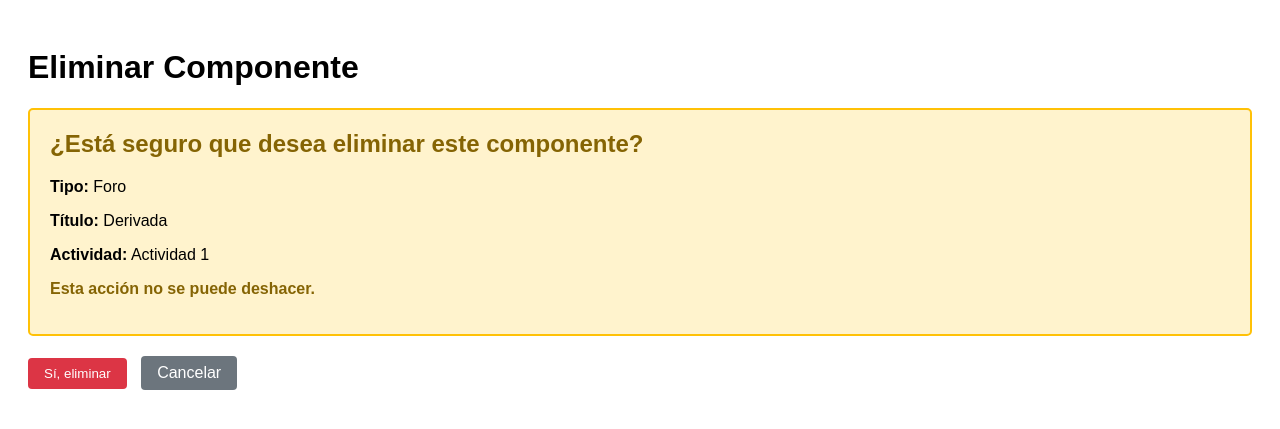
After one commit to Jupazumur/Proyecto_IngSoft2_2025-2, a Django app: page /componente/21/eliminar/ in a window 1280 px wide. The commit adds this page. Shown: the top 429 px of the page. Run offline with Django 5.2, Linux system fonts and the light colour scheme; data comes from the database, SQL or seed files in the repository; both versions use the stored data as it was after the commit; some libraries are stand-ins or nearby versions.

Commit message:
Eliminar componente

```diff
--- /dev/null
+++ b/contenido/templates/contenido/eliminar_componente_confirmar.html
@@ -0,0 +1,64 @@
+<!DOCTYPE html>
+<html lang="es">
+<head>
+    <meta charset="utf-8">
+    <title>Eliminar Componente</title>
+    <style>
+        body{font-family:sans-serif;padding:20px}
+        .confirm-box {
+            background: #fff3cd;
+            border: 2px solid #ffc107;
+            padding: 20px;
+            border-radius: 5px;
+            margin: 20px 0;
+        }
+        .confirm-box h2 {
+            margin-top: 0;
+            color: #856404;
+        }
+        .button-group {
+            margin-top: 20px;
+        }
+        button, a.button {
+            padding: 8px 16px;
+            margin-right: 10px;
+            text-decoration: none;
+            border-radius: 4px;
+            border: none;
+            cursor: pointer;
+            display: inline-block;
+        }
+        button[type="submit"] {
+            background-color: #dc3545;
+            color: white;
+        }
+        button[type="submit"]:hover {
+            background-color: #c82333;
+        }
+        a.button {
+            background-color: #6c757d;
+            color: white;
+        }
+        a.button:hover {
+            background-color: #5a6268;
+        }
+    </style>
+</head>
+<body>
+    <h1>Eliminar Componente</h1>
+    <div class="confirm-box">
+        <h2>¿Está seguro que desea eliminar este componente?</h2>
+        <p><strong>Tipo:</strong> {{ componente.get_tipo_display }}</p>
+        <p><strong>Título:</strong> {{ componente.titulo }}</p>
+        <p><strong>Actividad:</strong> {{ componente.actividad.titulo }}</p>
+        <p style="color: #856404; font-weight: bold;">Esta acción no se puede deshacer.</p>
+    </div>
+    <form method="post">
+        {% csrf_token %}
+        <div class="button-group">
+            <button type="submit">Sí, eliminar</button>
+            <a href="{% url 'teaching_sequence' %}" class="button">Cancelar</a>
+        </div>
+    </form>
+</body>
+</html>
--- a/contenido/urls.py
+++ b/contenido/urls.py
@@ -14,5 +14,6 @@ urlpatterns = [
     path('cuestionario/<int:componente_id>/', views.cuestionario_detalle, name='cuestionario_detalle'),
     path('actividad/<int:actividad_id>/componente/nuevo/', views.agregar_componente, name='agregar_componente'),
     path('componente/<int:componente_id>/editar/', views.editar_componente, name='editar_componente'),
+    path('componente/<int:componente_id>/eliminar/', views.eliminar_componente, name='eliminar_componente'),
     path('register/', views.register, name='register'),
 ]
--- a/contenido/views.py
+++ b/contenido/views.py
@@ -233,3 +233,11 @@ def editar_cuestionario_desc(request, componente_id):
         "form": form,
         "cuestionario": cuestionario,
     })
+
+
+def eliminar_componente(request, componente_id):
+    componente = get_object_or_404(Componente, id=componente_id)
+    if request.method == 'POST':
+        componente.delete()
+        return redirect('teaching_sequence')
+    return render(request, 'contenido/eliminar_componente_confirmar.html', {'componente': componente})
```
Also changed, not shown: contenido/templates/contenido/secuencia.html (+9 -0 lines), db.sqlite3.
